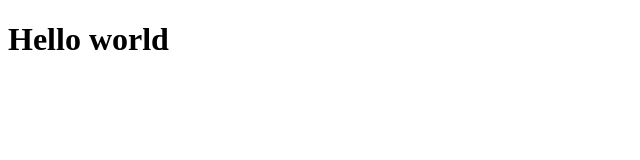
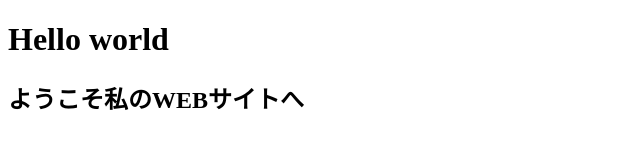
Before and after one commit to icchy5135/www, a plain HTML site: page index.html in a window 1280 px wide. Shown: the whole page, without its empty margins (0-640 px from the left). Drawn offline with Linux system fonts and the light colour scheme.

Commit message:
Update index.html

```diff
--- a/index.html
+++ b/index.html
@@ -4,5 +4,7 @@
   </head>
   <body>
     <h1>Hello world</h1>
+    <h2>ようこそ私のWEBサイトへ</h2>
+    </h2>
   </body>
 </html>
```
